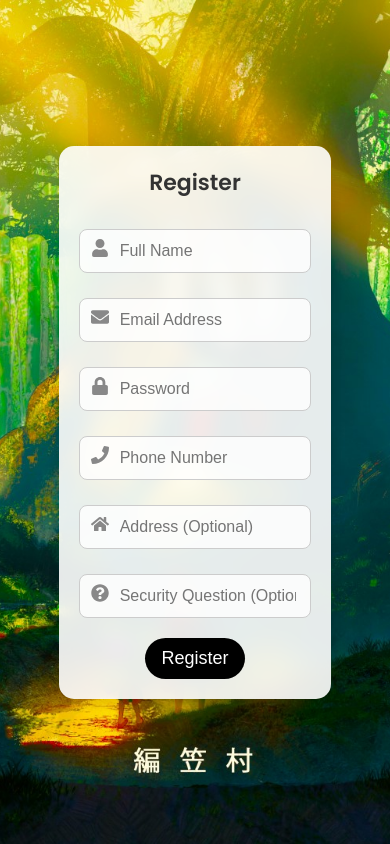
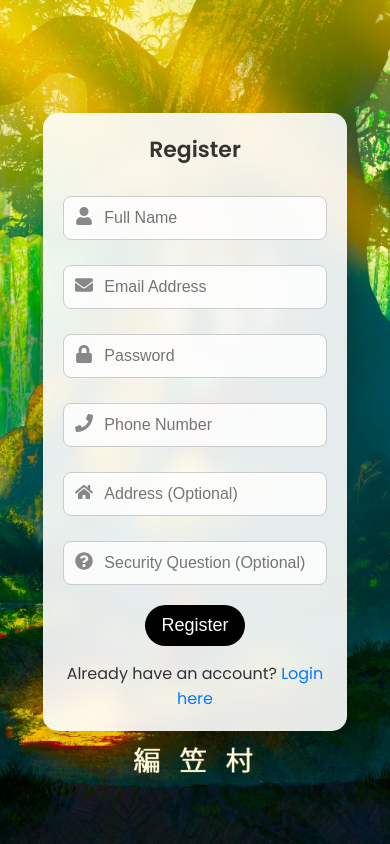
Before and after one commit to RyuZinOh/serena-FRONTEND, a React (Vite) app: page / in a window 390 px wide. Built offline with nearby package versions, Linux system fonts and the light colour scheme; no server answers.

Commit message:
added login and sucessfully communicated to backend service for flask

```diff
--- a/src/App.tsx
+++ b/src/App.tsx
@@ -1,13 +1,15 @@
 import React from "react";
 import { BrowserRouter as Router, Routes, Route } from "react-router-dom";
 import Register from "./components/Register";
+import Login from "./components/Login"; // Import the Login component
 
 const App: React.FC = () => {
   return (
     <Router>
       <Routes>
-        {/* Register route as the root path */}
-        <Route path="/" element={<Register />} />
+        <Route path="/" element={<Register />} /> {/* Register page at root */}
+        <Route path="/login" element={<Login />} /> {/* Login page */}
+        <Route path="/register" element={<Register />} /> {/* Register page */}
       </Routes>
     </Router>
   );
--- /dev/null
+++ b/src/components/Login.tsx
@@ -0,0 +1,90 @@
+import React from "react";
+import { useForm, SubmitHandler } from "react-hook-form";
+import apiClient from "../api/apiClient";
+import axios from "axios";
+import { FaEnvelope, FaLock } from "react-icons/fa";
+import { Link } from "react-router-dom";
+import "../css/login.css";
+
+interface LoginFormInputs {
+  email: string;
+  password: string;
+}
+
+const Login: React.FC = () => {
+  const {
+    register,
+    handleSubmit,
+    formState: { errors },
+  } = useForm<LoginFormInputs>();
+
+  const onSubmit: SubmitHandler<LoginFormInputs> = async (data) => {
+    try {
+      const response = await apiClient.post("/user/login", data);
+      localStorage.setItem("token", response.data.token);
+      alert("Login successful!");
+    } catch (error) {
+      if (axios.isAxiosError(error)) {
+        alert(error.response?.data?.message || "Invalid credentials");
+      } else {
+        console.error(error);
+        alert("An unexpected error occurred");
+      }
+    }
+  };
+
+  return (
+    <div className="form-container">
+      <h2>Login</h2>
+      <form onSubmit={handleSubmit(onSubmit)} className="login-form">
+        <div className="form-field">
+          <div className="input-wrapper">
+            <FaEnvelope className="input-icon" />
+            <input
+              type="email"
+              placeholder="Email Address"
+              {...register("email", { required: "Email is required" })}
+              className="input-field"
+            />
+          </div>
+          {errors.email && (
+            <p className="error-message">{errors.email.message}</p>
+          )}
+        </div>
+
+        <div className="form-field">
+          <div className="input-wrapper">
+            <FaLock className="input-icon" />
+            <input
+              type="password"
+              placeholder="Password"
+              {...register("password", {
+                required: "Password is required",
+                minLength: {
+                  value: 6,
+                  message: "Password must be at least 6 characters",
+                },
+              })}
+              className="input-field"
+            />
+          </div>
+          {errors.password && (
+            <p className="error-message">{errors.password.message}</p>
+          )}
+        </div>
+
+        <button type="submit" className="submit-button">
+          Login
+        </button>
+      </form>
+
+      <div className="form-footer">
+        <p>
+          Don't have an account? <Link to="/register">Register here</Link>
+        </p>
+      </div>
+    </div>
+  );
+};
+
+export default Login;
--- a/src/components/Register.tsx
+++ b/src/components/Register.tsx
@@ -9,8 +9,10 @@ import {
   FaLock,
   FaHome,
   FaQuestionCircle,
-} from "react-icons/fa"; // React Icons
+} from "react-icons/fa";
+import { Link } from "react-router-dom";
 import "../css/register.css";
+
 interface RegisterFormInputs {
   name: string;
   email: string;
@@ -29,11 +31,7 @@ const Register: React.FC = () => {
 
   const onSubmit: SubmitHandler<RegisterFormInputs> = async (data) => {
     try {
-      const userData = {
-        ...data,
-        role: 0, // default role as user (0)
-      };
-
+      const userData = { ...data, role: 0 };
       const response = await apiClient.post("/user/register", userData);
       alert(response.data.message || "Registration successful!");
     } catch (error) {
@@ -144,6 +142,12 @@ const Register: React.FC = () => {
           Register
         </button>
       </form>
+
+      <div className="form-footer">
+        <p>
+          Already have an account? <Link to="/login">Login here</Link>
+        </p>
+      </div>
     </div>
   );
 };
--- /dev/null
+++ b/src/css/login.css
@@ -0,0 +1,218 @@
+@import url("https://fonts.googleapis.com/css2?family=Poppins:wght@300;400;600&display=swap");
+
+* {
+  margin: 0;
+  padding: 0;
+  box-sizing: border-box;
+  transition: all 0.3s ease;
+}
+
+body {
+  font-family: "Poppins", sans-serif;
+  background-color: #f4f4f4;
+  color: #333;
+  display: flex;
+  justify-content: center;
+  align-items: center;
+  height: 100vh;
+  margin: 0;
+  background-image: url("../assets/onepiecebg.jpg");
+  background-size: cover;
+  background-position: center;
+}
+
+.form-container {
+  max-width: 700px;
+  width: 100%;
+  margin: auto;
+  padding: 30px;
+  background-color: rgba(255, 255, 255, 0.9);
+  border-radius: 15px;
+  box-shadow: 0 6px 12px rgba(0, 0, 0, 0.1);
+  backdrop-filter: blur(10px);
+  animation: fadeIn 1s ease-out;
+}
+
+@keyframes fadeIn {
+  from {
+    opacity: 0;
+    transform: translateY(-20px);
+  }
+  to {
+    opacity: 1;
+    transform: translateY(0);
+  }
+}
+
+h2 {
+  text-align: center;
+  color: #333;
+  font-size: 28px;
+  margin-bottom: 25px;
+  animation: slideIn 0.8s ease-out;
+}
+
+@keyframes slideIn {
+  from {
+    opacity: 0;
+    transform: translateX(-50px);
+  }
+  to {
+    opacity: 1;
+    transform: translateX(0);
+  }
+}
+
+.login-form {
+  display: flex;
+  flex-direction: column;
+}
+
+.form-field {
+  margin-bottom: 20px;
+}
+
+.input-wrapper {
+  position: relative;
+}
+
+.input-field {
+  padding: 12px 14px 12px 40px;
+  border: 1px solid #ccc;
+  border-radius: 8px;
+  font-size: 14px;
+  width: 100%;
+  margin-top: 5px;
+  background-color: rgba(255, 255, 255, 0.8);
+  transition: border-color 0.3s, background-color 0.3s;
+}
+
+.input-field:focus {
+  outline: none;
+  border-color: #007bff;
+  background-color: rgba(0, 123, 255, 0.1);
+}
+
+.input-icon {
+  position: absolute;
+  left: 12px;
+  top: 50%;
+  transform: translateY(-50%);
+  color: #888;
+  font-size: 18px;
+  transition: color 0.3s ease;
+}
+
+.input-field:focus + .input-icon {
+  color: #007bff;
+}
+
+.error-message {
+  color: #f44336;
+  font-size: 12px;
+  margin-top: 5px;
+  opacity: 0;
+  transition: opacity 0.3s ease;
+}
+
+.error-message.show {
+  opacity: 1;
+}
+
+.submit-button {
+  padding: 10px 16px;
+  background-color: #000;
+  color: white;
+  border: none;
+  border-radius: 25px;
+  cursor: pointer;
+  font-size: 16px;
+  width: auto;
+  margin: 0 auto;
+  transition: background-color 0.3s ease, transform 0.3s ease;
+}
+
+.submit-button:hover {
+  background-color: #333;
+  transform: translateY(-3px);
+}
+
+.submit-button:active {
+  transform: translateY(1px);
+}
+
+.form-footer {
+  margin-top: 15px;
+  text-align: center;
+}
+
+.form-footer a {
+  color: #007bff;
+  text-decoration: none;
+}
+
+.form-footer a:hover {
+  text-decoration: underline;
+}
+
+@media (max-width: 1200px) {
+  .form-container {
+    max-width: 600px;
+  }
+}
+
+@media (max-width: 800px) {
+  .form-container {
+    max-width: 500px;
+  }
+
+  h2 {
+    font-size: 24px;
+  }
+
+  .input-field {
+    font-size: 16px;
+  }
+
+  .submit-button {
+    font-size: 18px;
+  }
+}
+
+@media (max-width: 500px) {
+  .form-container {
+    padding: 20px;
+    max-width: 90%;
+  }
+
+  h2 {
+    font-size: 22px;
+  }
+
+  .input-field {
+    font-size: 16px;
+  }
+
+  .submit-button {
+    font-size: 18px;
+  }
+}
+
+@media (max-width: 375px) {
+  .form-container {
+    max-width: 90%;
+    padding: 15px;
+  }
+
+  h2 {
+    font-size: 20px;
+  }
+
+  .input-field {
+    font-size: 14px;
+  }
+
+  .submit-button {
+    font-size: 16px;
+  }
+}
```
